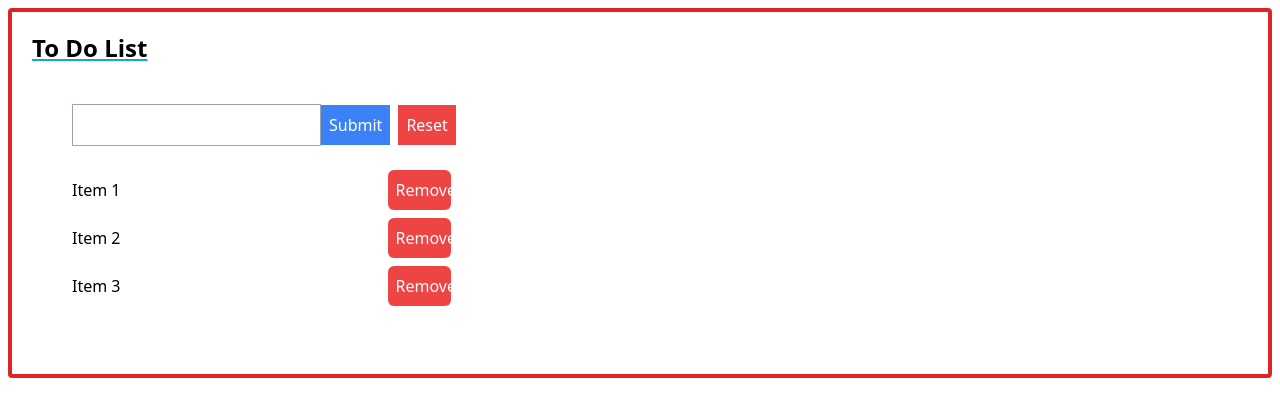
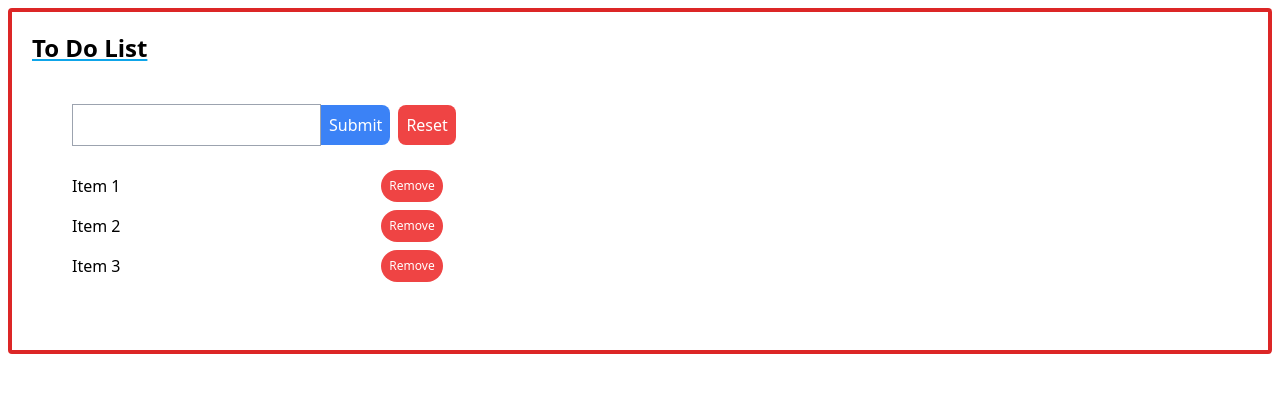
Before and after one commit to Gilxhon001/ReactJsExercises, a React (Create React App) app: page / in a window 1280 px wide. Shown: the top 416 px of the page. Built offline with nearby package versions, Linux system fonts and the light colour scheme.

Commit message:
Render Props - 01 Finished

```diff
--- a/src/App.js
+++ b/src/App.js
@@ -6,7 +6,22 @@ export class App extends React.Component {
     render() {
         return (
             <Container tittle="To Do List">
-                <TodoList />
+                <TodoList
+                    render={(items, handleRemoveItem) => {
+                        return <ul className="mt-4 w-1/3">
+                            {items.map((item, index) => (
+                                <li key={index} className="flex justify-between items-center mb-2">
+                                    <div className="flex-1 w-5/6">{item}</div>
+                                    <button
+                                        className="text-xs text-white p-2 mr-2 rounded-full transition ease-in-out delay-50 bg-red-500 hover:-translate-y-1 hover:scale-100 hover:bg-orange-500 duration-100"
+                                        onClick={() => handleRemoveItem(index)}>
+                                        Remove
+                                    </button>
+                                </li>
+                            ))}
+                        </ul>
+                    }}
+                />
             </Container>
         )
     }
--- a/src/TodoList.js
+++ b/src/TodoList.js
@@ -14,7 +14,7 @@ export default class ToDoList extends React.Component {
     handleSubmit = (event) => {
         event.preventDefault();
         this.setState({
-            items: [...this.state.items, this.state.value],
+            items: [this.state.value, ...this.state.items],
             value: '',
         })
     };
@@ -37,34 +37,25 @@ export default class ToDoList extends React.Component {
         return (
             <div className="p-10">
                 <input
-                    className="border border-gray-400 p-2 mb-2"
+                    className="border border-gray-400 p-2 mb-2 hover:scale-105"
                     type="text"
                     value={this.state.value}
                     onChange={this.handleChange}
                 />
 
                 <button
-                    className="bg-blue-500 text-white p-2 mr-2"
+                    className="text-white p-2 mr-2 rounded-r-lg transition ease-in-out delay-50 bg-blue-500 hover:rounded-lg hover:scale-110 hover:bg-indigo-500 duration-100"
                     onClick={this.handleSubmit}
                     disabled={this.state.value.length !== 0 ? false : true}
                 >Submit</button>
 
                 <button
-                    className="bg-red-500 text-white p-2"
+                    className="text-white p-2 mr-2 rounded-lg transition ease-in-out delay-50 bg-red-500 hover:-translate-y-1 hover:scale-110 hover:bg-orange-500 duration-300"
                     onClick={this.handleReset}
                     disabled={this.state.items.length !== 0 ? false : true}
                 >Reset</button>
 
-                <ul className="mt-4 w-1/3">
-                    {this.state.items.map((item, index) => (
-                        <li key={index} className="flex justify-between items-center mb-2">
-                            <div className="flex-1 w-5/6">{item}</div>
-                            <button className="bg-red-500 text-white p-2 rounded-md w-1/6" onClick={() => this.handleRemove(index)}>
-                                Remove
-                            </button>
-                        </li>
-                    ))}
-                </ul>
+                {this.props.render(this.state.items, this.handleRemove)}
             </div>
         )
     }
--- a/tailwind.config.js
+++ b/tailwind.config.js
@@ -1,6 +1,6 @@
 /** @type {import('tailwindcss').Config} */
 module.exports = {
-  content: ["./src/TodoList.js", "./src/Container.js"],
+  content: ["./src/TodoList.js", "./src/Container.js", "./src/App.js"],
   theme: {
     extend: {},
   },
```
